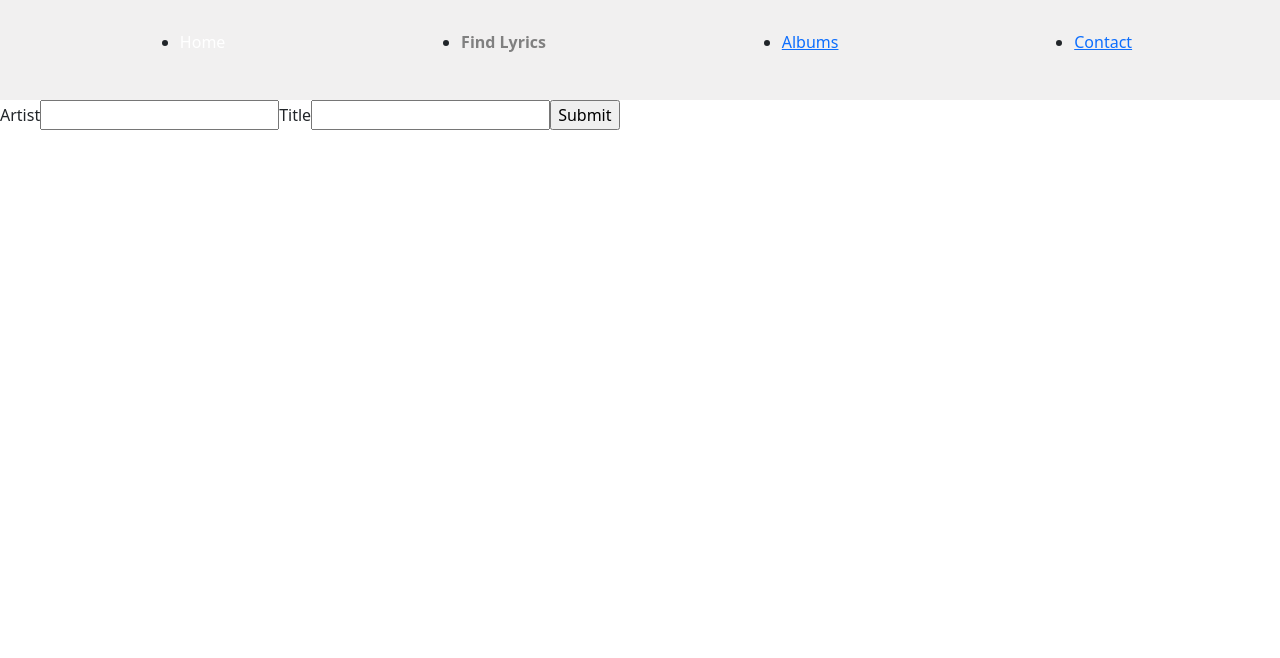
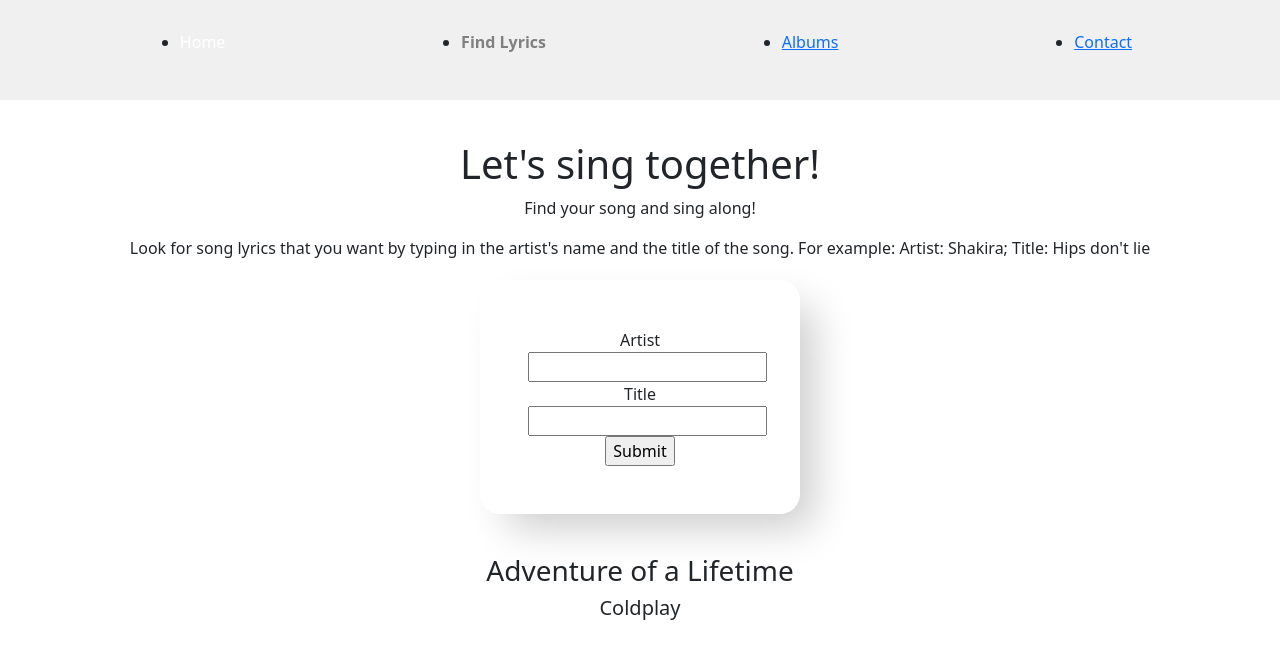
Before and after one commit to alicekres/musicians, a React (Create React App) app: page /songlyrics in a window 1280 px wide. Shown: the top 658 px of the page. Built offline with nearby package versions, Linux system fonts and the light colour scheme; no server answers.

Commit message:
add style to fetch component for song lyrics, not done

```diff
--- a/src/App.js
+++ b/src/App.js
@@ -13,7 +13,15 @@ function App() {
             <Header />
             <Routes>
                 <Route path="/" element={<Home />} />
-                <Route path="/songlyrics" element={<SongLyrics />} />
+                <Route
+                    path="/songlyrics"
+                    element={
+                        <SongLyrics
+                            initialArtist="Coldplay"
+                            initialTitle="Adventure of a Lifetime"
+                        />
+                    }
+                />
                 <Route path="/albums" element={<Album />} />
                 <Route path="/contact" element={<Contact />} />
                 <Route path="*" element={<NoPage />} />
--- a/src/pages/SongLyrics/index.js
+++ b/src/pages/SongLyrics/index.js
@@ -1,13 +1,19 @@
 import React, { useEffect, useState } from 'react';
 import axios from 'axios';
 
-const SongLyrics = () => {
+import styles from './index.module.css';
+
+const SongLyrics = ({ initialTitle, initialArtist }) => {
     const [artist, setArtist] = useState('');
     const [title, setTitle] = useState('');
+    const [searchArtist, setSearchArtist] = useState(initialArtist);
+    const [searchTitle, setSearchTitle] = useState(initialTitle);
     const [songLyrics, setSongLyrics] = useState('');
 
     const fetchSongs = async (searchArtist, searchTitle) => {
-        const url = `https://api.lyrics.ovh/v1/${searchArtist}/${searchTitle}`;
+        const url = `https://api.lyrics.ovh/v1/${
+            searchArtist ? searchArtist : initialArtist
+        }/${searchTitle ? searchTitle : initialTitle}`;
         console.log(url);
         const { data } = await axios.get(url);
         console.log(data);
@@ -15,7 +21,7 @@ const SongLyrics = () => {
     };
 
     useEffect(() => {
-        fetchSongs('coldplay', 'Adventure of a Lifetime');
+        fetchSongs();
     }, []);
 
     const onArtistChange = (e) => {
@@ -29,11 +35,25 @@ const SongLyrics = () => {
     const onFormSubmit = (e) => {
         e.preventDefault();
         fetchSongs(artist, title);
+        setSearchArtist(artist);
+        setSearchTitle(title);
+        setArtist('');
+        setTitle('');
     };
     return (
         <>
-            <div>{songLyrics}</div>
-            <form onSubmit={onFormSubmit}>
+            <div className={styles.wrapper}>
+                <div>
+                    <h1>Let's sing together!</h1>
+                    <p>Find your song and sing along!</p>
+                    <p>
+                        Look for song lyrics that you want by typing in the
+                        artist's name and the title of the song. For example:
+                        Artist: Shakira; Title: Hips don't lie
+                    </p>
+                </div>
+                <div className={styles.container}>
+                    <form onSubmit={onFormSubmit} className={styles.form}>
                         <label htmlFor="artist">Artist</label>
                         <input
                             type="text"
@@ -50,6 +70,13 @@ const SongLyrics = () => {
                         />
                         <input type="submit" value="Submit" />
                     </form>
+                </div>
+                <div className={styles.songSection}>
+                    <h3>{searchTitle ? searchTitle : initialTitle}</h3>
+                    <h5>{searchArtist ? searchArtist : initialArtist}</h5>
+                    <div className={styles.songLyrics}>{songLyrics}</div>
+                </div>
+            </div>
         </>
     );
 };
--- /dev/null
+++ b/src/pages/SongLyrics/index.module.css
@@ -0,0 +1,34 @@
+.wrapper {
+    text-align: center;
+    margin: 30px;
+    padding: 10px;
+    position: static;
+}
+
+.container {
+    /* position: absolute; */
+    /* text-align: center; */
+    /* transform: translate(-50%, -50%); */
+    /* top: 50%; */
+    /* left: 50%; */
+    /* margin: 10px auto; */
+}
+
+.form {
+    padding: 3em;
+    width: 320px;
+    border-radius: 20px;
+    backdrop-filter: blur(10px);
+    box-shadow: 20px 20px 40px -6px rgba(0, 0, 0, 0.2);
+    text-align: center;
+    position: relative;
+    transition: all 0.2s ease-in-out;
+    margin: 20px auto 40px;
+}
+
+.songLyrics {
+    margin: 10px 100px;
+    padding: 20px;
+    line-height: 1.6;
+    column-count: 3;
+}
```
Lines whose indentation alone changed are shown as unchanged.
